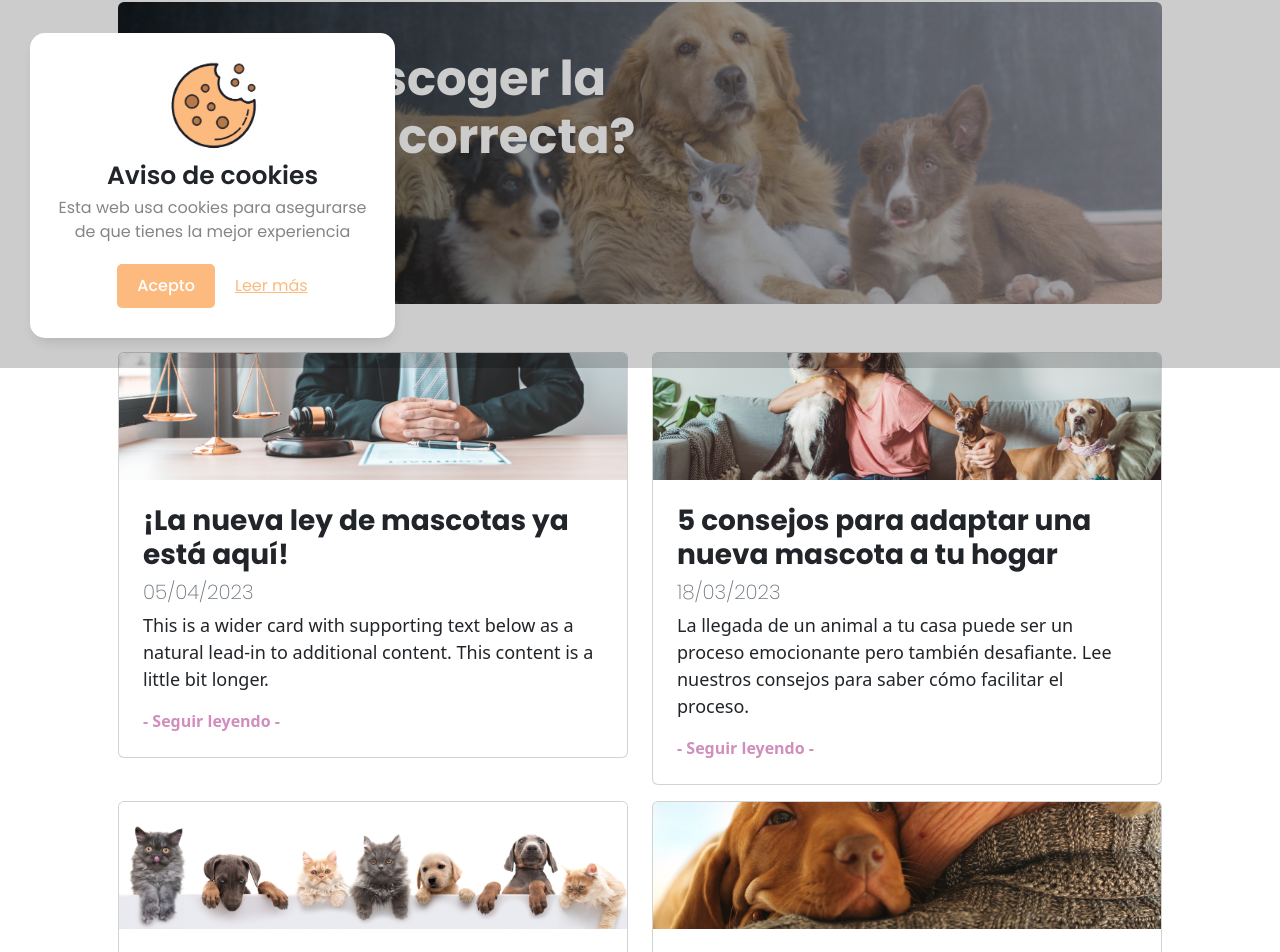
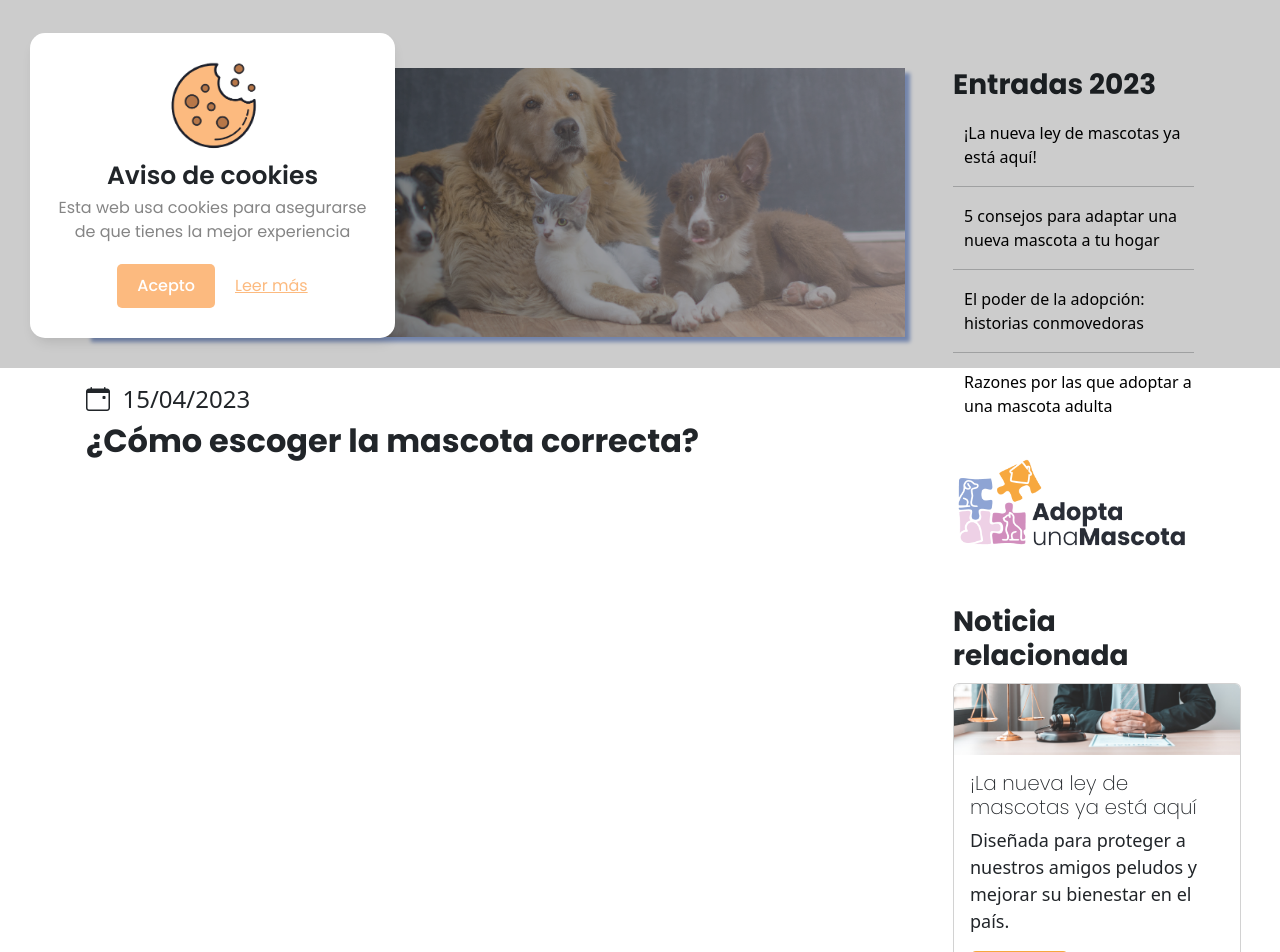
Before and after one commit to FranDevelopSpain/AdoptaUnaMascotaWeb, an Angular app: page /landingPage/blog in a window 1280 px wide. Shown: the part 432-1384 px from the top of the page. Built offline with nearby package versions, Linux system fonts and the light colour scheme.

Commit message:
estructura entrada

```diff
--- a/src/app/Pages/blog/blog.component.css
+++ b/src/app/Pages/blog/blog.component.css
@@ -39,8 +39,46 @@ a {
     font-weight: bold;
 }
 
+a:hover {
+    color: #8FA5D5 !important;
+}
+
 .custom-bckg {
     background-image: url("src/assets/images/blog/entrada-0.png");
     background-repeat: no-repeat;
     background-size: cover;
 }
+
+.contendor-imagen {
+    width: 10px;
+    height: 10px;
+}
+
+.custom-image {
+    object-fit: contain;
+    width:100%;
+    height:100%;
+}
+
+.custom-buttom {
+    color: white !important;
+    background-color: #F6A83F;
+    border-color: #F6A83F;
+
+}
+
+.title-image {
+    box-shadow: 5px 5px 4px #8FA5D5;;
+}
+
+.custom-link a {
+    color: black;
+    font-weight: 400;
+    text-align: left;
+    padding: 0px 0px 0px 10px;
+
+}
+
+.custom-link {
+    list-style: none;
+}
--- a/src/app/Pages/blog/blog.component.html
+++ b/src/app/Pages/blog/blog.component.html
@@ -1,14 +1,87 @@
-<section class="container px-5" style="margin-top: 250px;">
+<head>
+    <link rel="stylesheet" href="https://cdn.jsdelivr.net/npm/bootstrap-icons@1.10.3/font/bootstrap-icons.css">
+</head>
+
+<section class="container px-3" style="margin-top: 500px;">
+    <div class="row g-5">
+        <div class="col-md-12 col-lg-9">
+            <div class="title-image">
+                <img src="assets/images/blog/entrada-0.png" class="card-img-top" alt="...">
+            </div>
+            <br>
+            <br>
+            <h4><i class="bi bi-calendar-event "></i>&nbsp; 15/04/2023</h4>
+            <h2>¿Cómo escoger la mascota correcta?</h2>
+        </div>
+        <div class="col-lg-3 d-none d-lg-block">
+            <h3>Entradas 2023</h3>
+                <li class="custom-link pt-2">
+                    <a type="button" class="btn btn-link" data-bs-toggle="modal" data-bs-target="#entrada2">¡La nueva ley de mascotas ya está aquí!</a>
+                </li>
+                <hr>
+                <li class="custom-link">
+                    <a type="button" class="btn btn-link" data-bs-toggle="modal" data-bs-target="#entrada2">
+                        5 consejos para adaptar una nueva mascota a tu hogar
+                    </a>
+                </li>
+                <hr>
+                <li class="custom-link">
+                    <a type="button" class="btn btn-link" data-bs-toggle="modal" data-bs-target="#entrada2">
+                        El poder de la adopción: historias conmovedoras
+                    </a>
+                </li>
+                <hr>
+                <li class="custom-link">
+                    <a type="button" class="btn btn-link" data-bs-toggle="modal" data-bs-target="#entrada2">
+                        Razones por las que adoptar a una mascota adulta
+                    </a>
+                </li>
+            <div class="contenedor-imagen">
+                <img src="/assets/logo-png.png" class="custom-image">
+            </div>
+            <h3>Noticia relacionada</h3>
+            <div class="card" style="width: 18rem;">
+                <img src="assets/images/blog/entrada-1.png" class="card-img-top" alt="...">
+                <div class="card-body">
+                    <h5 class="card-title">¡La nueva ley de mascotas ya está aquí</h5>
+                    <p class="card-text">Diseñada para proteger a nuestros amigos peludos y mejorar su bienestar en el país.</p>
+                    <a href="#" class="btn btn-primary custom-buttom">Leer más</a>
+                </div>
+            </div>
+        </div>
+    </div>
+</section>
+<section class="container px-5" >
 
     <h1 class="text-center mb-5">Blog AUM</h1>
 
+
+    <!-- INICIO ENTRADA 1 -->
+    <!-- Inicio card -->
     <div class="jumbotron p-3 p-md-5 mb-5 text-white rounded bg-dark custom-bckg">
         <div class="col-md-6 px-0">
             <h2 class="display-5 font-italic">¿Cómo escoger la mascota correcta?</h2>
-            <p class="lead my-3">xxxxx </p>
-            <p class="lead mb-0"><a href="#" class="text-white font-weight-bold">- Seguir leyendo -</a></p>
+            <p class="lead my-3">Elegir mascota es una de las decisiones más importantes de tu vida, por ello aquí tenemos unos cuantos consejos para ayudarte</p>
+            <p class="lead mb-0"><a type="button" class="btn btn-link text-white font-weight-" data-bs-toggle="modal" data-bs-target="#entrada1">- Seguir leyendo -</a></p>
         </div>
     </div>
+    <!-- Fin card -->
+    <!-- Inicio contenido -->
+    <div class="modal fade" id="entrada1" tabindex="-1" aria-labelledby="exampleModalLabel" aria-hidden="true">
+        <div class="modal-dialog modal-fullscreen">
+            <div class="modal-content">
+                <div class="modal-header" style="background-color: #8FA5D5;">
+                    <button type="button" class="btn-close" data-bs-dismiss="modal" aria-label="Close"></button>
+                </div>
+                <div class="modal-body mt-5 p-0">
+
+                    <app-footer></app-footer>
+                </div>
+            </div>
+        </div>
+    </div>
+    <!-- Fin contenido-->
+    <!-- FIN ENTRADA 1 -->
 
     <div class="row">
         <div class="col-md-6 col-sm-12">
@@ -18,10 +91,63 @@
                     <h3 class="card-title">¡La nueva ley de mascotas ya está aquí!</h3>
                     <h5 class="card-subtitle mb-2 text-muted">05/04/2023</h5>
                     <p class="card-text">This is a wider card with supporting text below as a natural lead-in to additional content. This content is a little bit longer.</p>
-                    <a href="#">- Seguir leyendo -</a>
+                    <a type="button" class="btn btn-link font-weight-bold" data-bs-toggle="modal" data-bs-target="#entrada2">- Seguir leyendo -</a>
                 </div>
             </div>
         </div>
+        <!-- Inicio contenido -->
+    <div class="modal fade" id="entrada2" tabindex="-1" aria-labelledby="exampleModalLabel" aria-hidden="true">
+        <div class="modal-dialog modal-fullscreen">
+            <div class="modal-content">
+                <div class="modal-header" style="background-color: #8FA5D5;">
+                    <button type="button" class="btn-close" data-bs-dismiss="modal" aria-label="Close"></button>
+                </div>
+                <div class="modal-body mt-5 p-0">
+                    <section class="container px-3">
+                        <div class="row g-5">
+                            <div class="col-md-12 col-lg-9">
+                                <div class="title-image">
+                                    <img src="assets/images/blog/entrada-1.png" class="card-img-top" alt="...">
+                                </div>
+                                <br>
+                                <br>
+                                <h4><i class="bi bi-calendar-event "></i>&nbsp; 15/04/2023</h4>
+                                <h2>¿Cómo escoger la mascota correcta?</h2>
+                            </div>
+                            <div class="col-lg-3 d-none d-lg-block">
+                                <h3>Otras entradas de 2023</h3>
+                                <br>
+                                <ul>
+                                    <li>¡La nueva ley de mascotas ya está aquí</li>
+                                    <hr>
+                                    <li>5 consejos para adaptar una nueva mascota a tu hogar</li>
+                                    <hr>
+                                    <li>El poder de la adopción: historias conmovedoras</li>
+                                    <hr>
+                                    <li>Razones por las que adoptar a una mascota adulta</li>
+                                </ul>
+                                <div class="contenedor-imagen">
+                                    <img src="/assets/logo-png.png" class="custom-image">
+                                </div>
+                                <h3>Noticia relacionada</h3>
+                                <div class="card" style="width: 18rem;">
+                                    <img src="assets/images/blog/entrada-1.png" class="card-img-top" alt="...">
+                                    <div class="card-body">
+                                        <h5 class="card-title">¡La nueva ley de mascotas ya está aquí</h5>
+                                        <p class="card-text">Diseñada para proteger a nuestros amigos peludos y mejorar su bienestar en el país.</p>
+                                        <a href="#" class="btn btn-primary custom-buttom">Leer más</a>
+                                    </div>
+                                </div>
+                            </div>
+                        </div>
+                    </section>
+                    <app-footer></app-footer>
+                </div>
+            </div>
+        </div>
+    </div>
+    <!-- Fin contenido-->
+
         <div class="col-md-6 col-sm-12">
             <div class="card mb-3 custom-border">
                 <img class="card-img-top" src="assets/images/blog/entrada-2.png" alt="Card image cap">
--- a/src/app/Pages/blog/blog.module.ts
+++ b/src/app/Pages/blog/blog.module.ts
@@ -1,10 +1,11 @@
 import { NgModule } from '@angular/core';
 import { CommonModule } from '@angular/common';
 import { BlogComponent } from './blog.component';
+import { FooterModule } from 'src/app/Components/footer/footer.module';
 
 @NgModule({
     declarations: [BlogComponent],
-    imports: [ CommonModule ],
+    imports: [ CommonModule, FooterModule ],
     exports: [BlogComponent],
     providers: [],
 })
```
